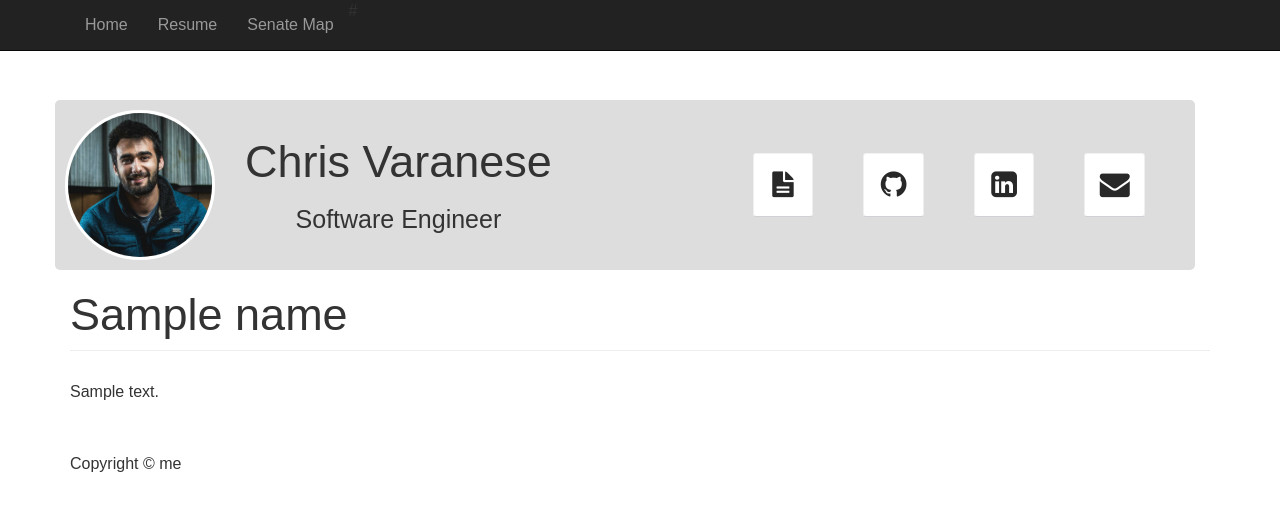
After one commit to CVaranese/portfolio-site, a Django app: template portfolio/portfolio/templates/portfolio/project.html in a window 1280 px wide. The commit adds this page. Shown: the top 511 px of the page. Run offline with Django 3.2, Linux system fonts and the light colour scheme; the template is opened without the code that fills it: most values are stand-ins (such as "Sample title", 1, 10 or a date in 2020); some libraries are stand-ins or nearby versions.

Commit message:
Started project pages

```diff
--- a/portfolio/portfolio/templates/portfolio/index.html
+++ b/portfolio/portfolio/templates/portfolio/index.html
@@ -45,7 +45,6 @@
             </div>
             <div class="col-md-6">
                 <h3>{{project.name}}</h3>
-                <span>{{project.subheading}}</span>
                 <p>{{project.description}}</p>
                 <a href="{{project.link}}" class="btn btn-primary">View Project</a>
             </div>
--- /dev/null
+++ b/portfolio/portfolio/templates/portfolio/project.html
@@ -0,0 +1,44 @@
+{% extends 'portfolio/base.html' %}
+{% load static %}
+{% block title %}{{name}}{% endblock %}
+
+{% block content %}
+<div class="container">
+    <div class="intro row">
+        <img class="circle-img" src="{% static 'images/me.jpg'%}">
+        <div class="intro-text">
+            <span class="span-text">
+                <p><h2>Chris Varanese</h2></p>
+                <p><h4>Software Engineer</h4></p>
+            </span>
+        </div>
+        <div class="intro-link">
+            <span class="span-text">
+                <a class="social-btn" href="mailto:cdvaranese@gmail.com" target="_blank"
+                rel="noopener noreferrer"><i class="fa fa-fw fa-envelope"></i></a>
+            </span>
+        </div>
+        <div class="intro-link">
+            <span class="span-text">
+                <a class="social-btn" href="http://linkedin.com/in/CVaranese" target="_blank" rel="noopener noreferrer"><i class="fa fa-fw fa-linkedin-square"></i></a>
+            </span>
+        </div>
+        <div class="intro-link">
+            <span class="span-text">
+                <a class="social-btn" href="http://github.com/CVaranese" target="_blank" rel="noopener noreferrer"><i class="fa fa-fw fa-github"></i></a>
+            </span>
+        </div>
+        <div class="intro-link">
+            <span class="span-text">
+                <a class="social-btn" href={% url 'resume' %} target="_blank" rel="noopener noreferrer"><i class="fa fa-fw fa-file-text"></i></a>
+            </span>
+        </div>
+    </div>
+    <div class="heading">
+        <h2>{{name}}</h2>
+    </div>
+    <div class="content">
+        {{content}}
+    </div>
+</div>
+{% endblock %}
--- a/portfolio/portfolio/urls.py
+++ b/portfolio/portfolio/urls.py
@@ -20,6 +20,7 @@ from . import views
 urlpatterns = [
     path('admin/', admin.site.urls),
     path('', views.index, name='index'),
+    path('project/<str:project_name>/', views.project_page, name='project'),
     path('resume/', views.resume, name='resume'),
     path('money_vis/', include('money_vis.urls')),
 ]
```
Also changed, not shown: portfolio/portfolio/views.py (+13 -8 lines).
